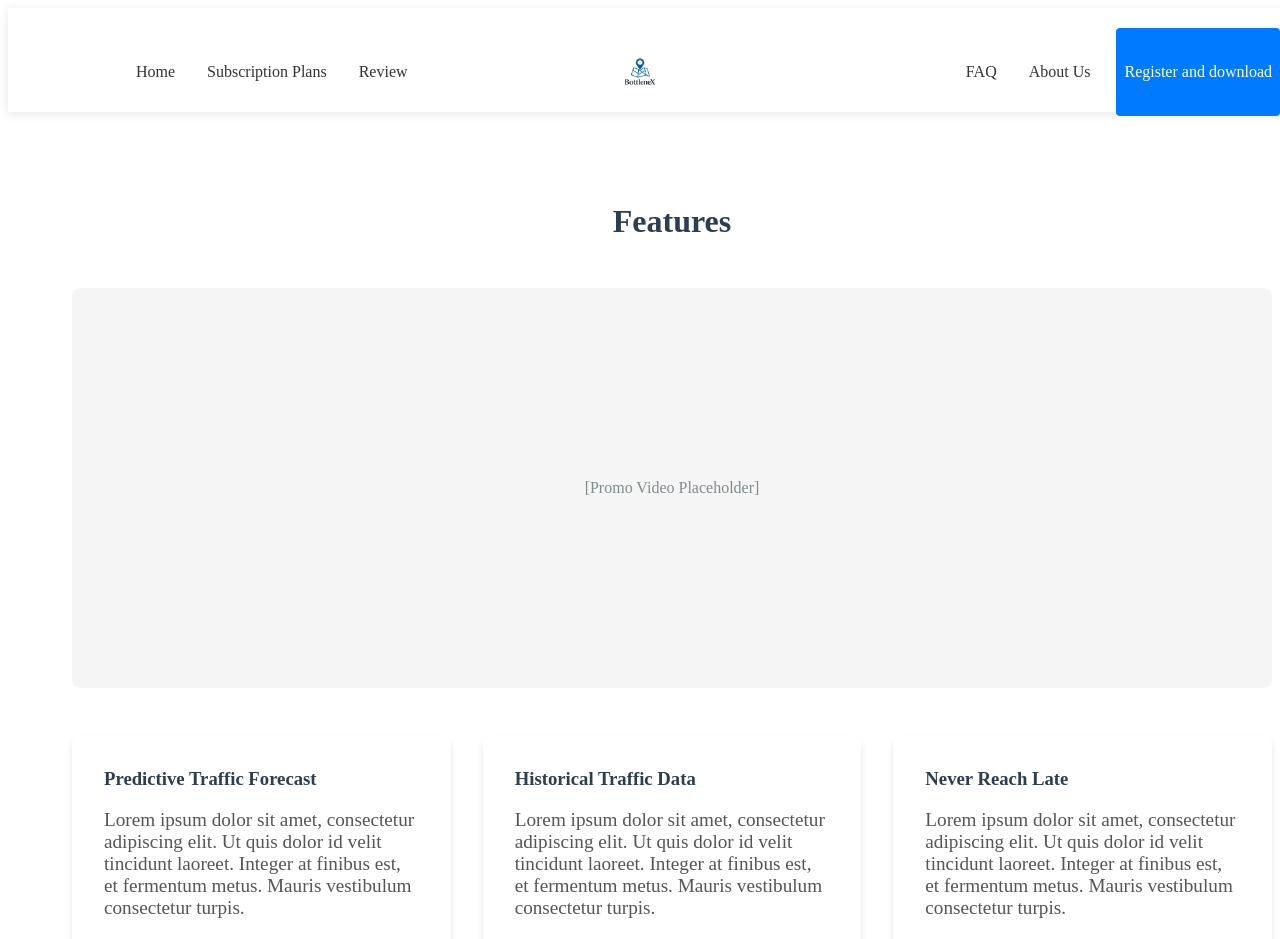
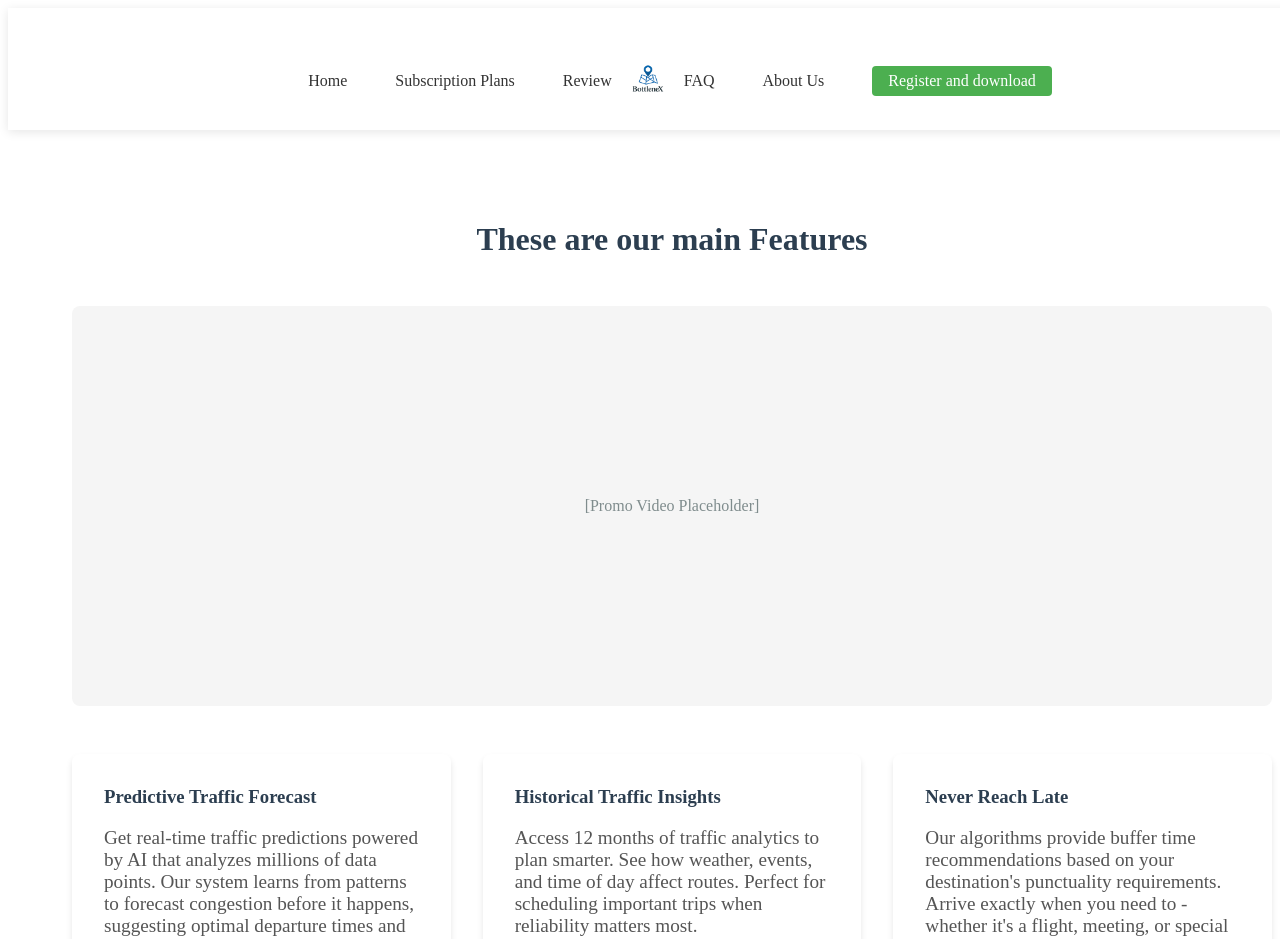
Before and after one commit to d3nisacookies/bottleNex-web, a React (Create React App) app: page / in a window 1280 px wide. Shown: the top 939 px of the page. Built offline with nearby package versions, Linux system fonts and the light colour scheme; no server answers.

Commit message:
final css touches

```diff
--- a/src/components/Home.jsx
+++ b/src/components/Home.jsx
@@ -6,7 +6,7 @@ const Home = () => {
     <main className="home-content">
       {/* Features Section */}
       <section className="features-section">
-        <h2 className="section-title">Features</h2>
+        <h2 className="section-title"> These are our main Features</h2>
 
         {/* Promo Video Placeholder */}
         <div className="promo-video">
@@ -19,28 +19,28 @@ const Home = () => {
         <div className="feature-cards">
           <div className="feature-card">
             <h3>Predictive Traffic Forecast</h3>
-            <p>
-              Lorem ipsum dolor sit amet, consectetur adipiscing elit.
-              Ut quis dolor id velit tincidunt laoreet. Integer at finibus est,
-              et fermentum metus. Mauris vestibulum consectetur turpis.
-            </p>
+              <p>
+                Get real-time traffic predictions powered by AI that analyzes millions of data points.
+                Our system learns from patterns to forecast congestion before it happens, suggesting
+                optimal departure times and alternative routes.
+              </p>
           </div>
 
           <div className="feature-card">
-            <h3>Historical Traffic Data</h3>
-            <p>
-              Lorem ipsum dolor sit amet, consectetur adipiscing elit.
-              Ut quis dolor id velit tincidunt laoreet. Integer at finibus est,
-              et fermentum metus. Mauris vestibulum consectetur turpis.
-            </p>
-          </div>
+              <h3>Historical Traffic Insights</h3>
+              <p>
+                Access 12 months of traffic analytics to plan smarter. See how weather, events,
+                and time of day affect routes. Perfect for scheduling important trips when
+                reliability matters most.
+              </p>
+            </div>
 
           <div className="feature-card">
             <h3>Never Reach Late</h3>
             <p>
-              Lorem ipsum dolor sit amet, consectetur adipiscing elit.
-              Ut quis dolor id velit tincidunt laoreet. Integer at finibus est,
-              et fermentum metus. Mauris vestibulum consectetur turpis.
+              Our algorithms provide buffer time recommendations based on your destination's
+              punctuality requirements. Arrive exactly when you need to - whether it's a flight,
+              meeting, or special event.
             </p>
           </div>
         </div>
--- a/src/css/Login.css
+++ b/src/css/Login.css
@@ -3,9 +3,10 @@
   display: flex;
   justify-content: center;
   align-items: center;
-  min-height: 100vh;
+  height: fit-content;
   background-color: #f5f7fa;
   padding: 20px;
+  max-width: 800px;
 }
 
 /* Login Card */
@@ -15,7 +16,7 @@
   background: white;
   border-radius: 12px;
   box-shadow: 0 4px 12px rgba(0, 0, 0, 0.1);
-  padding: 32px;
+  padding: 10rem;
 }
 
 /* Titles */
--- a/src/css/Navbar.css
+++ b/src/css/Navbar.css
@@ -1,95 +1,117 @@
+/* Navbar container */
 .navbar {
   background-color: #ffffff;
-  height: 80px;
-  display: flex;
-  justify-content: center;
-  align-items: center;
-  font-size: 1rem;
-  position: flex;
+  box-shadow: 0 2px 10px rgba(0, 0, 0, 0.1);
+  position: sticky;
   top: 0;
   z-index: 1000;
-  box-shadow: 0 2px 4px rgba(0, 0, 0, 0.1);
-  padding-top: 80px;
-  width: 100%;
-  padding: 1rem 0;
+}
+
+/* Welcome banner */
+.welcome-banner {
+  background-color: #4CAF50;
+  color: white;
+  text-align: center;
+  padding: 8px 0;
+  font-size: 14px;
+  font-weight: 500;
 }
 
 .navbar-container {
   display: flex;
   justify-content: space-between;
   align-items: center;
-  height: 80px;
-  width: 100%;
+  padding: 1rem;
   max-width: 1200px;
-  padding: 0 2rem;
-  max-width: 1200px;
-  margin: 0px;
-
+  margin: 0 auto;
+  flex-wrap: wrap;
+  height: fit-content;
 }
 
+/* Logo styles */
+.navbar-logo-container {
+  position: relative;
+  left: auto;
+  transform: none;
+  margin-right: auto;
+}
+
+.navbar-logo img {
+  height: 40px;
+  width: auto;
+}
+
+/* Navigation menus */
 .nav-menu {
   display: flex;
-  align-items: center;
   list-style: none;
-  text-align: center;
+  gap: 1rem;
+  margin: 0;
+  padding: 0;
 }
 
-.nav-menu-left {
-  margin-right: auto; /* Pushes logo to center */
+.nav-menu-left,.nav-menu-right {
+  flex-grow: 1;
 }
 
-.nav-menu-right {
-  margin-left: auto; /* Pushes logo to center */
-}
 
+/* Navigation items */
 .nav-item {
-  height: 80px;
   display: flex;
   align-items: center;
+  padding: 1rem;
 }
 
 .nav-links {
   color: #333;
-  display: flex;
-  align-items: center;
   text-decoration: none;
-  padding: 0 1rem;
-  height: 100%;
-  cursor: pointer;
-  transition: all 0.2s ease-in-out;
+  font-weight: 500;
+  font-size: 16px;
+  transition: color 0.3s ease;
+  padding: 0.5rem 0;
+  position: relative;
 }
 
 .nav-links:hover {
-  color: #007bff;
+  color: #4CAF50;
 }
 
-.navbar-logo-container {
-  position: absolute;
-  left: 50%;
-  transform: translateX(-50%);
-}
-
-.navbar-logo {
-  display: flex;
-  align-items: center;
-  cursor: pointer;
-}
-
-.navbar-logo img {
-  width: 40px;
-  height: 40px;
-}
-
+/* Register button */
 .register-btn {
-  background-color: #007bff;
+  background-color: #4CAF50;
   color: white !important;
-  padding: 4px 8px;
+  padding: 0.4rem 1rem;
   border-radius: 4px;
-  margin-left: 10px;
+  transition: background-color 0.3s ease;
 }
 
 .register-btn:hover {
-  background-color: #0056b3;
+  background-color: #3e8e41;
   color: white;
-  text-decoration: none;
 }
+
+/* Logout button */
+.logout-btn {
+  background: none;
+  border: none;
+  color: #333;
+  cursor: pointer;
+  font: inherit;
+  font-weight: 500;
+  padding: 0.5rem 0;
+}
+
+.logout-btn:hover {
+  color: #f44336;
+}
+
+/* Active link indicator */
+.nav-links.active::after {
+  content: '';
+  position: absolute;
+  bottom: 0;
+  left: 0;
+  width: 100%;
+  height: 2px;
+  background-color: #4CAF50;
+}
--- a/src/css/Register.css
+++ b/src/css/Register.css
@@ -13,9 +13,9 @@
   background: white;
   border-radius: 16px;
   box-shadow: 0 8px 32px rgba(31, 38, 135, 0.15);
-  padding: 2.5rem;
+  padding: 10rem;
   width: 100%;
-  max-width: 500px;
+  max-width: 700px;
   animation: fadeIn 0.6s ease-out;
   margin-top: 60px;
 }
```
